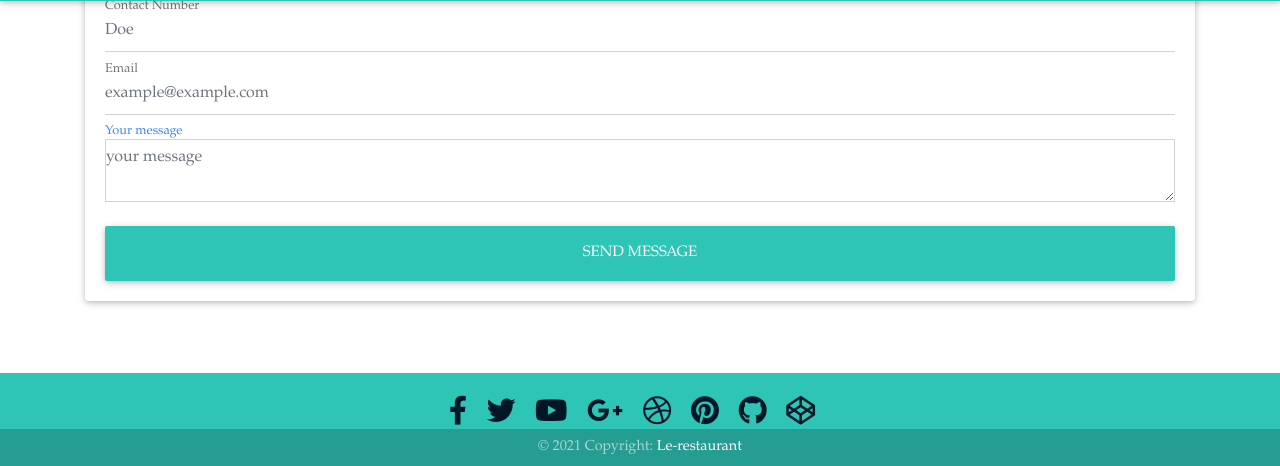
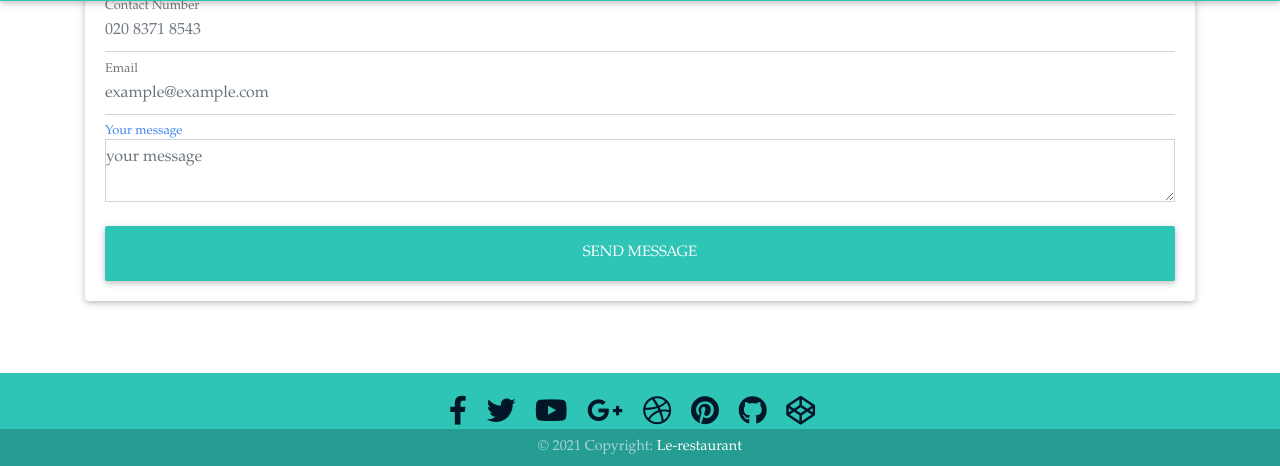
Before and after one commit to stephen-dcruz/Le-restaurant, a Django app: page /contact/ in a window 1280 px wide. Shown: the part 333-799 px from the top of the page. Run offline with Django 3.2, Linux system fonts and the light colour scheme; some libraries are stand-ins or nearby versions.

Commit message:
contact number

```diff
--- a/templates/contact.html
+++ b/templates/contact.html
@@ -24,8 +24,8 @@
                             </div>
 
                             <div class="md-form mb-5">
-                                <input type='tel' placeholder='Doe' id='shipping_address2' name='shipping_address2'
-                                    class='form-control' />
+                                <input type='tel' placeholder='020 8371 8543' id='shipping_address2'
+                                    name='shipping_address2' class='form-control' />
                                 <label for="shipping_address2" class="restaurant-black-color">Contact Number</label>
                             </div>
 
```
